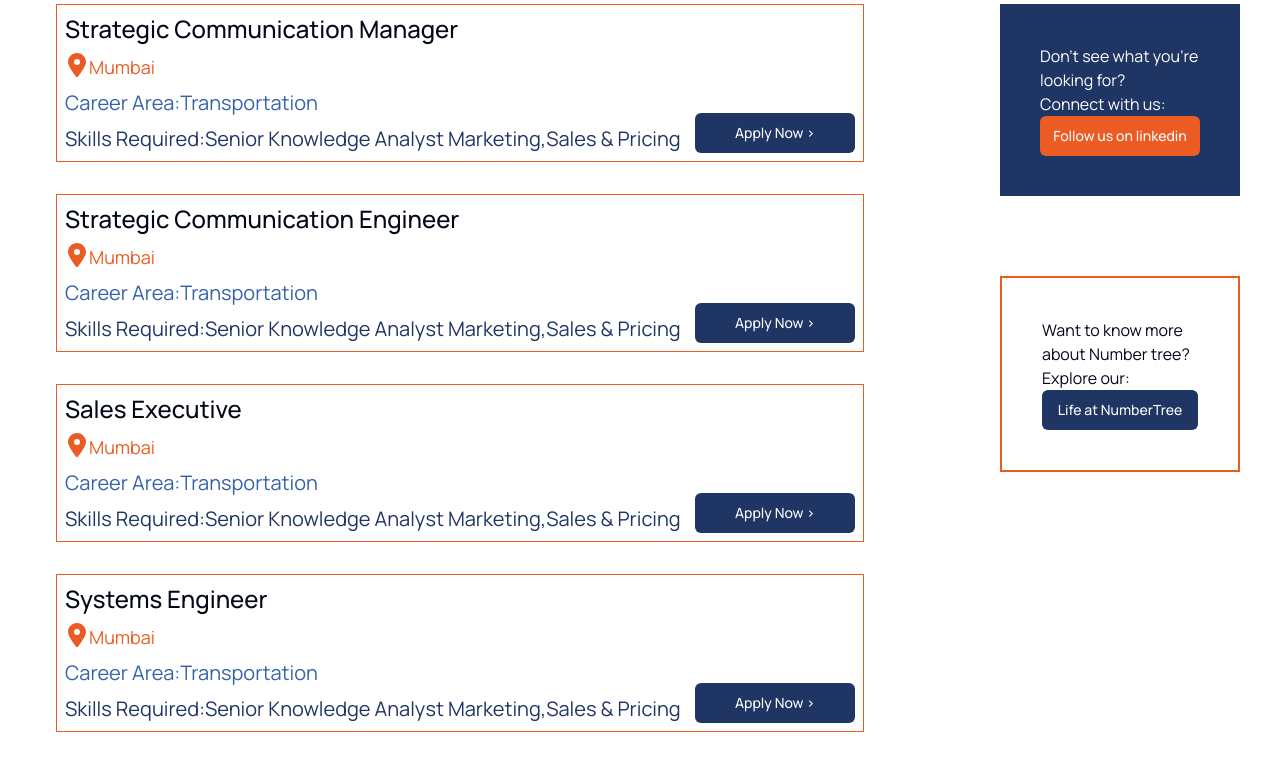
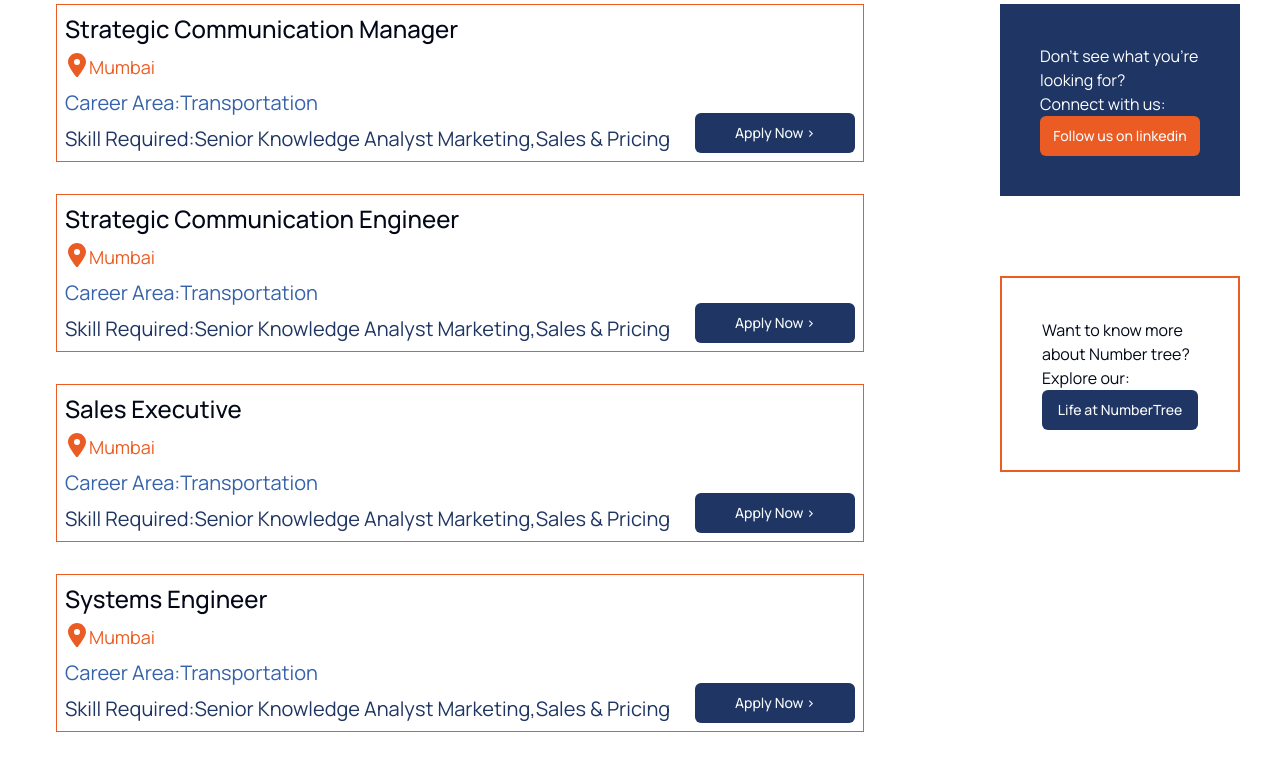
Before and after one commit to girishdigge/numbertree-app, a Next.js app: page /career/jobs in a window 1280 px wide. Shown: the part 940-1703 px from the top of the page. Built offline with nearby package versions, Linux system fonts and the light colour scheme.

Commit message:
jobs changes 2

```diff
--- a/src/app/(sitemap)/career/jobs/page.tsx
+++ b/src/app/(sitemap)/career/jobs/page.tsx
@@ -74,7 +74,7 @@ const Page = () => {
                       Career Area:{job.area}
                     </h3>
                     <h4 className='text-xl text-num-indigo'>
-                      Skills Required:{job.skills}
+                      Skill Required:{job.skills}
                     </h4>
                   </div>
                   <div className='flex  flex-col-reverse'>
```
